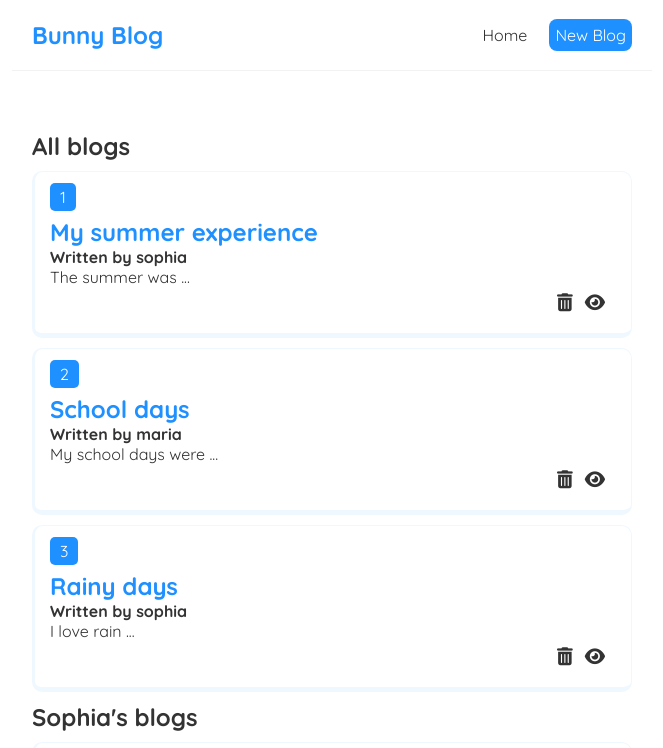
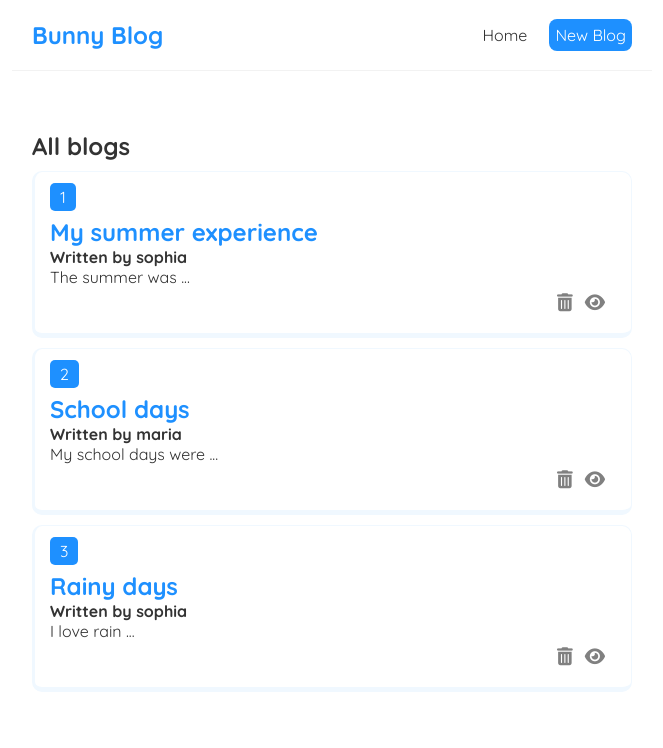
Before and after one commit to SOPHIA-MARY-R/React-Learning--Bunny-Blog, a React (Create React App) app: page / in a window 1280 px wide. Shown: the top 748 px of the page, without its empty margins (308-971 px from the left). Built offline with nearby package versions, Linux system fonts and the light colour scheme.

Commit message:
learnt useEffect

```diff
--- a/src/Home.jsx
+++ b/src/Home.jsx
@@ -1,4 +1,4 @@
-import { useState } from "react";
+import { useState, useEffect } from "react";
 import BlogList from "./components/BlogList";
 
 export default function Home(){
@@ -11,12 +11,14 @@ export default function Home(){
         const newBlogs = blogs.filter((blog)=>(blog.id !== id));
         setBlogs(newBlogs);
     }
+    useEffect(()=>{
+        console.log('use effect fired')
+        // useEffect fires whenever there is a rerender
+    })
     return (
         <div className="home">
             <BlogList blogs={blogs} title="All blogs" handleDelete={handleDelete}/>
             {/* passing the blogs to blogList using props */}
-            <BlogList blogs={blogs.filter((blog)=> (blog.author === 'sophia'))} title="Sophia's blogs" handleDelete={handleDelete}/>
-            {/* filter only sophia's blogs */}
         </div>
     );
 }
--- a/src/index.css
+++ b/src/index.css
@@ -69,6 +69,7 @@
 }
 .view-btn i, .delete-btn i{
   font-size: large;
+  color: grey;
 }
 .view-btn i:hover{
   color: dodgerblue;
```
